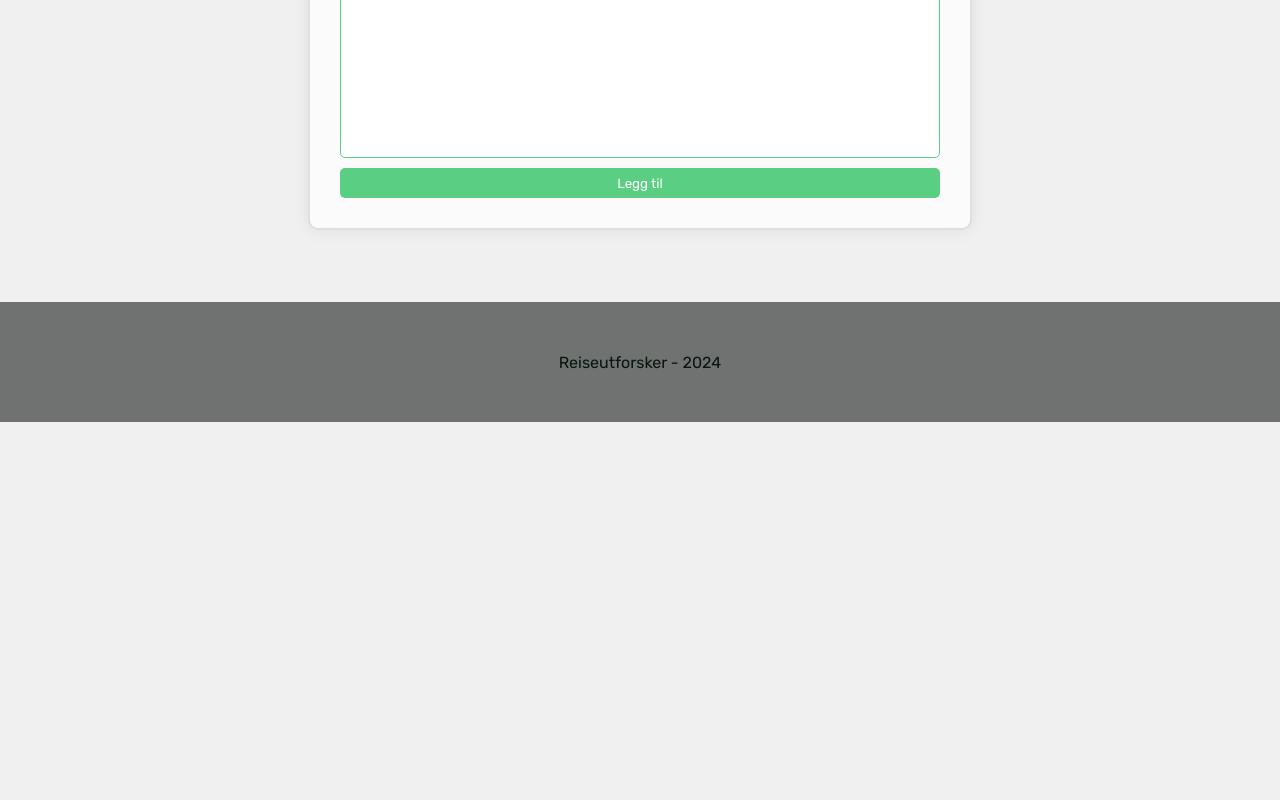
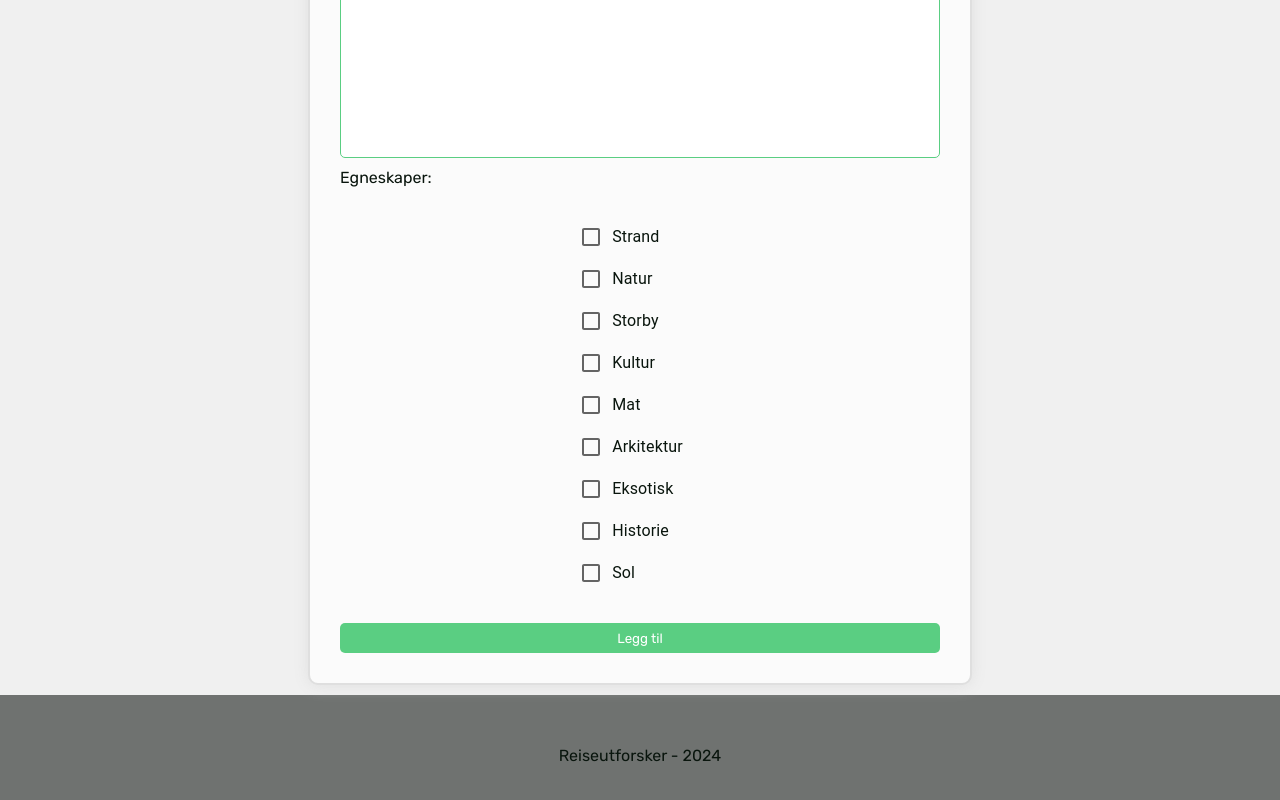
Before and after one commit to TrygveEriksen/WhereTo, a React (Vite) app in the folder TravelPlanner/: page /newdestination in a window 1280 px wide. Shown: the part 668-1468 px from the top of the page. Before the commit the page ends 1090 px from the top, so only its background shows below. Built offline with nearby package versions, Linux system fonts and the light colour scheme; no server answers; sample sign-in values are in the browser's storage.

Commit message:
#51 made checkboxs for the labels

```diff
--- a/TravelPlanner/src/Components/NewDestination/NewDestination.jsx
+++ b/TravelPlanner/src/Components/NewDestination/NewDestination.jsx
@@ -4,6 +4,13 @@ import Navbar from "../Navbar/Navbar";
 import Footer from "../Footer/Footer";
 import "./NewDestination.css";
 import { useNavigate } from "react-router-dom";
+import Checkbox from "@mui/material/Checkbox";
+import Box from "@mui/material/Box";
+import FormLabel from "@mui/material/FormLabel";
+import FormControl from "@mui/material/FormControl";
+import FormGroup from "@mui/material/FormGroup";
+import FormControlLabel from "@mui/material/FormControlLabel";
+import FormHelperText from "@mui/material/FormHelperText";
 
 function NewDestination() {
   const [place, setPlace] = useState("");
@@ -12,6 +19,18 @@ function NewDestination() {
   const [description, setDescription] = useState("");
   const [errorMessage, setErrorMessage] = useState("");
   const [successMessage, setSuccessMessage] = useState("");
+  const [labels, setLabels] = useState([]);
+  const allLabels = [
+    "Strand",
+    "Natur",
+    "Storby",
+    "Kultur",
+    "Mat",
+    "Arkitektur",
+    "Eksotisk",
+    "Historie",
+    "Sol",
+  ];
 
   useEffect(() => {
     load();
@@ -37,6 +56,10 @@ function NewDestination() {
   };
   const handleDescriptionChange = (e) => {
     setDescription(e.target.value);
+  };
+
+  const handleLabelChange = (e) => {
+    console.log(e.target.value);
   };
 
   const handleSubmit = async (e) => {
@@ -125,6 +148,27 @@ function NewDestination() {
               className="descriptionInput"
             ></textarea>
 
+            <label className="loginLabel">Egneskaper:</label>
+
+            <Box sx={{ display: "flex" }}>
+              <FormControl
+                sx={{ m: 3 }}
+                component="fieldset"
+                variant="standard"
+              >
+                {allLabels.map((label, index) => (
+                  <FormGroup key={index}>
+                    <FormControlLabel
+                      control={
+                        <Checkbox onChange={handleLabelChange} name="Strand" />
+                      }
+                      label={label}
+                    />
+                  </FormGroup>
+                ))}
+              </FormControl>
+            </Box>
+
             <button className="submitBtn" type="submit">
               Legg til
             </button>
```
